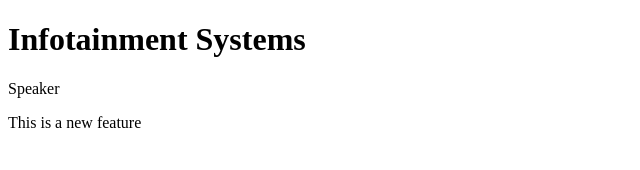
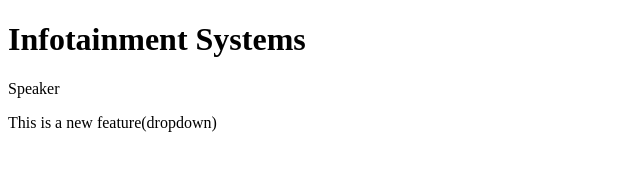
Before and after one commit to Dhyan148/loc-rep, a plain HTML site: page index.html in a window 1280 px wide. Shown: the full height of the page, 0-640 px from the left. Drawn offline with Linux system fonts and the light colour scheme.

```diff
--- a/index.html
+++ b/index.html
@@ -8,6 +8,6 @@
 <h1>Infotainment Systems</h1>
 <p>Speaker</p>
 
-<p></p>This is a new feature
+<p>This is a new feature(dropdown)</p>
 </body>
 </html>
```
